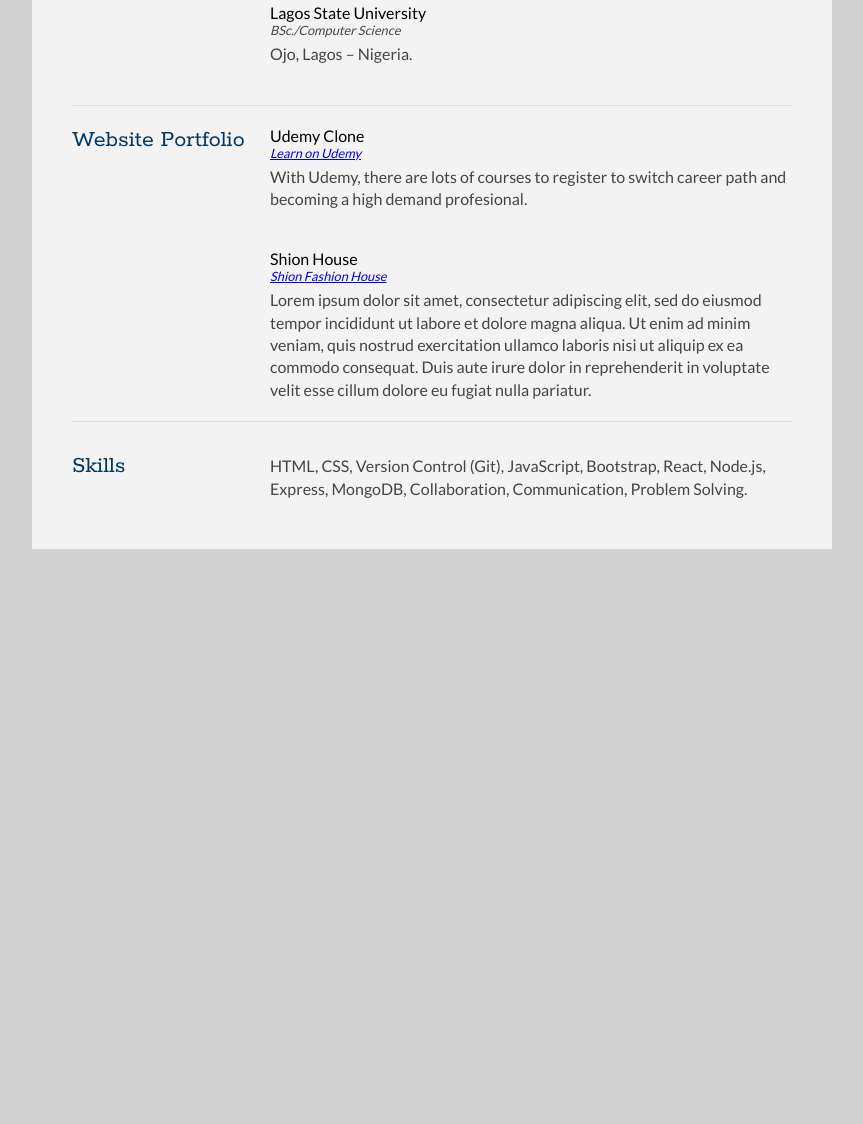
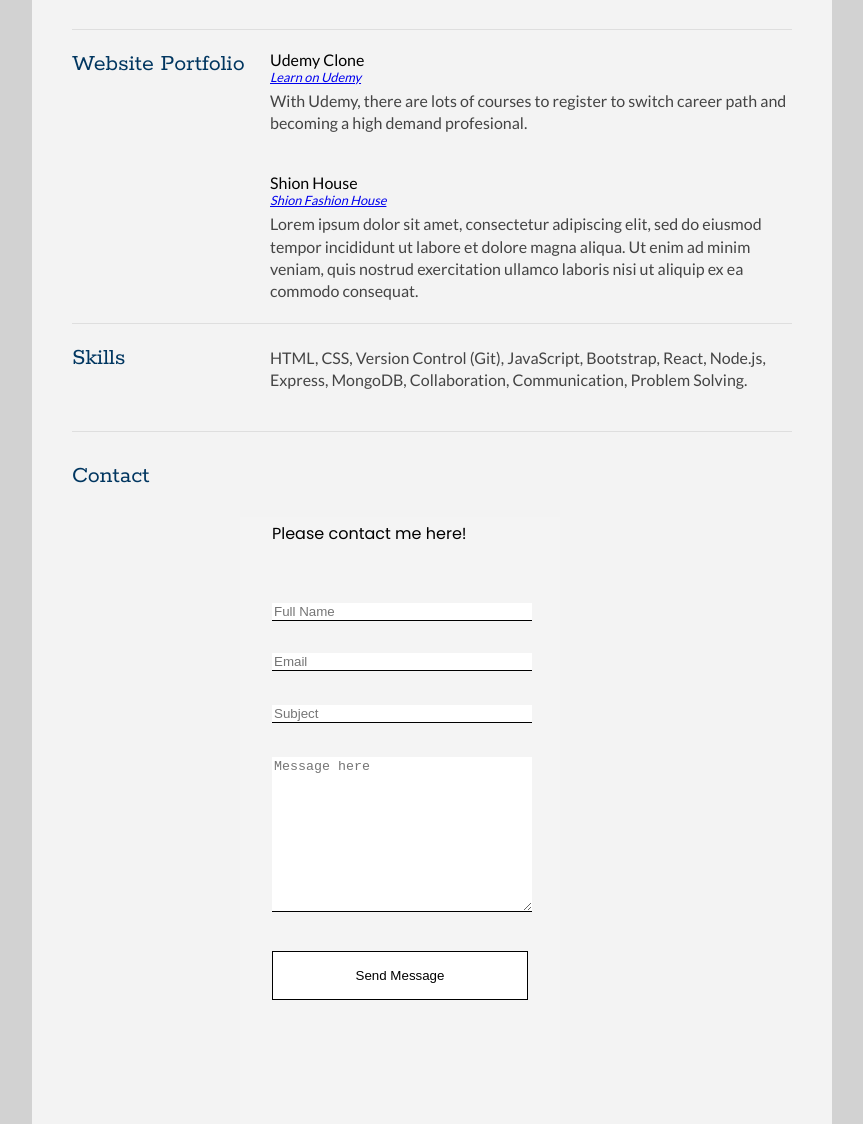
Before and after one commit to drewgeek/resume-page, a website: page public/index.html in a window 1280 px wide. Shown: the part 1081-2205 px from the top of the page, without its empty margins (208-1071 px from the left). Before the commit the page ends 1660 px from the top, so only its background shows below. Drawn offline with Linux system fonts and the light colour scheme.

Commit message:
added contact form

```diff
--- /dev/null
+++ b/public/app.js
@@ -0,0 +1,11 @@
+const contactForm = document.querySelector('.contact-form');
+
+let name = document.getElementById('name');
+let email = document.getElementById('email');
+let subject = document.getElementById('subject');
+let message = document.getElementById('message');
+
+contactForm.addEventListener('submit', e => {
+  e.preventDefault();
+
+});
--- a/public/index.html
+++ b/public/index.html
@@ -6,6 +6,12 @@
     <meta name="viewport" content="width=device-width, initial-scale=1.0" />
     <meta name="description" content="Andrew Eohoi Professional Resume" />
     <link type="text/css" rel="stylesheet" href="style.css" />
+    <link rel="preconnect" href="https://fonts.googleapis.com" />
+    <link rel="preconnect" href="https://fonts.gstatic.com" crossorigin />
+    <link
+      href="https://fonts.googleapis.com/css2?family=Poppins&display=swap"
+      rel="stylesheet"
+    />
     <link
       href="http://fonts.googleapis.com/css?family=Rokkitt:400,700|Lato:400,300"
       rel="stylesheet"
@@ -74,14 +80,12 @@
                   AppStore- Worked with UI/UX designer and Data scientists to
                   build an E-learning platform for designers that aggregates
                   design courses from well-known platforms like Udemy, Coursera
-                  etc. Used React.js, Bootstrap, Material-UI for front-end.
-                  Back-end was done using Node.js, Express.js and MongoDB.
+                  etc.
                 </li>
                 <li>
                   Book Lending App - The app enables users to view any movie
                   trailer of their choice alongside the movie overview, ratings
-                  and genre. Testing and viewing was done across different
-                  mobile and desktop devices.
+                  and genre.
                 </li>
               </ul>
               <br />
@@ -179,9 +183,7 @@
                 Lorem ipsum dolor sit amet, consectetur adipiscing elit, sed do
                 eiusmod tempor incididunt ut labore et dolore magna aliqua. Ut
                 enim ad minim veniam, quis nostrud exercitation ullamco laboris
-                nisi ut aliquip ex ea commodo consequat. Duis aute irure dolor
-                in reprehenderit in voluptate velit esse cillum dolore eu fugiat
-                nulla pariatur.
+                nisi ut aliquip ex ea commodo consequat.
               </p>
             </article>
           </div>
@@ -205,7 +207,35 @@
           </div>
           <div class="clear"></div>
         </section>
+
+        <section>
+          <div class="sectionTitle">
+            <h1>Contact</h1>
+          </div>
+          <div class="clear"></div>
+        </section>
+      </div>
+      <br />
+      <div class="form-area">
+        <div class="form-container">
+          <form class="contact-form">
+            <h2>Please contact me here!</h2>
+            <br />
+            <input type="text" id="name" placeholder="Full Name" /><br />
+            <input type="email" id="email" placeholder="Email" /><br />
+            <input type="test" id="subject" placeholder="Subject" /><br />
+            <textarea
+              id="message"
+              placeholder="Message here"
+              cols="30"
+              rows="10"
+            ></textarea
+            ><br />
+            <input type="submit" class="submit" value="Send Message" />
+          </form>
+        </div>
       </div>
     </div>
+    <script src="./app.js" defer></script>
   </body>
 </html>
--- a/public/style.css
+++ b/public/style.css
@@ -162,6 +162,49 @@
 
 #cv {
   width: 100%;
+}
+
+.form-area {
+  font-family: 'Poppins', sans-serif;
+  margin: 0;
+  padding: 0;
+  box-sizing: border-box;
+}
+
+.form-container {
+  position: relative;
+  left: 26%;
+  width: 40%;
+  height: 100vh;
+  background-color: #f4f4f4;
+}
+
+.contact-form {
+  position: absolute;
+  top: 0.5%;
+  left: 10%;
+  width: 80%;
+  height: 600px;
+}
+
+input,
+textarea {
+  width: 100%;
+  margin-top: 2rem;
+  border: none;
+  border-bottom: 1px solid #000000;
+}
+
+.submit {
+  border: 1px solid #000000;
+  padding: 1rem;
+  text-align: center;
+  background-color: #ffffff;
+  cursor: pointer;
+}
+
+.submit:hover {
+  opacity: 0.6;
 }
 
 @-webkit-keyframes fade-in {
```
Also changed, not shown: index.js (+44 -3 lines), package.json (+7 -2 lines).
